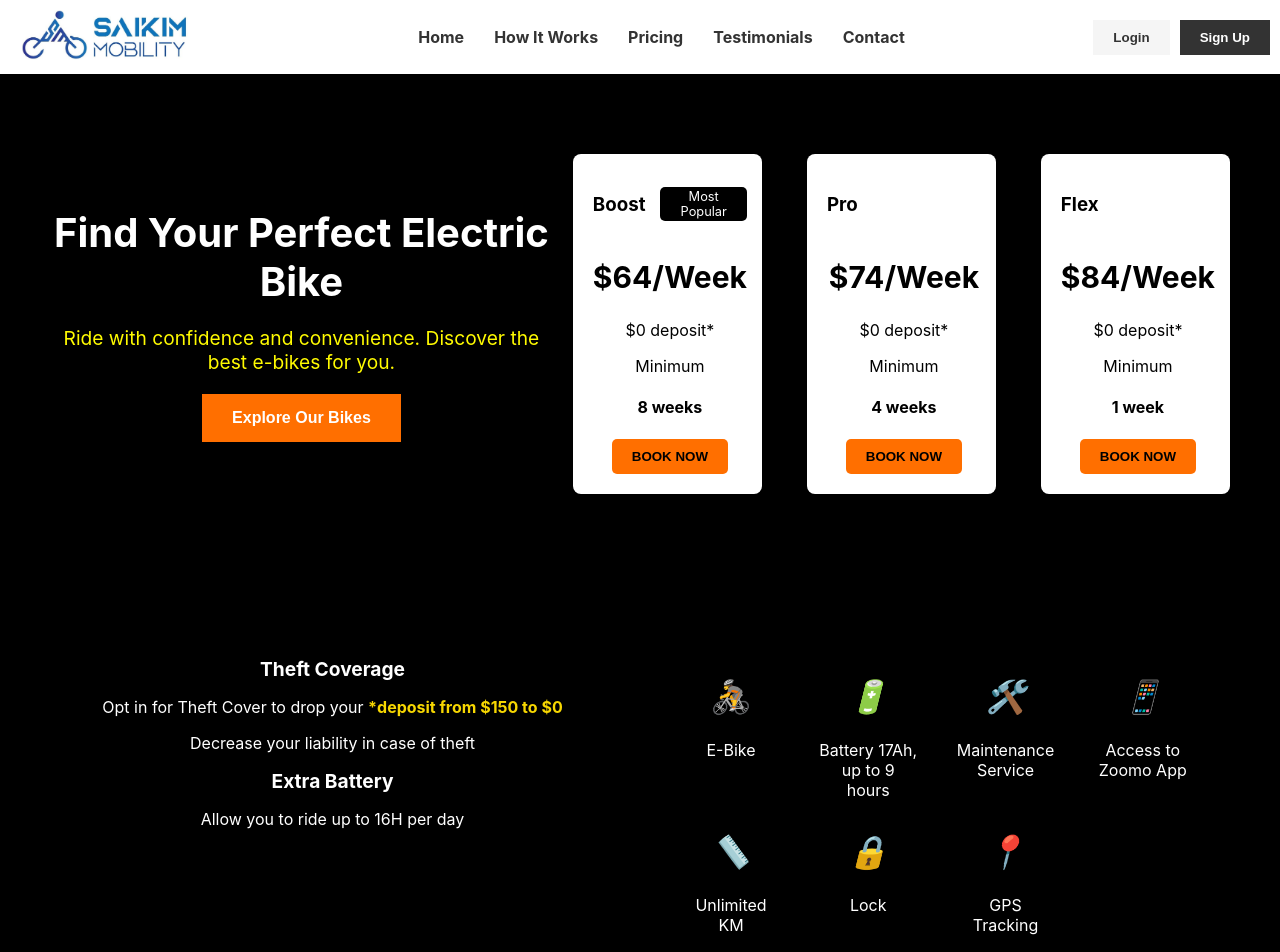
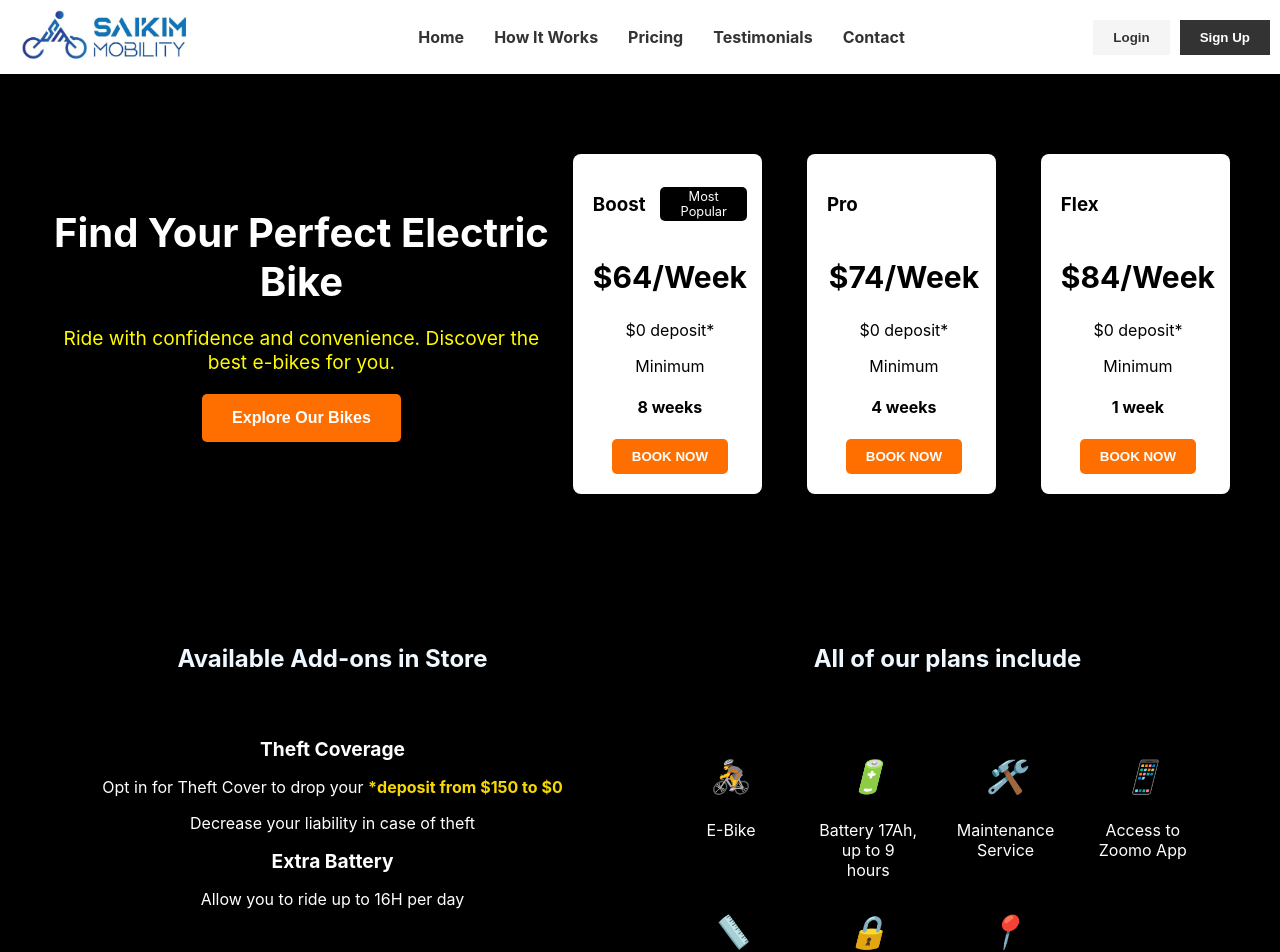
Before and after one commit to ingenuity8/bikeriding, a React (Create React App) app in the folder frontend/: page / in a window 1280 px wide. Shown: the top 952 px of the page. Built offline with nearby package versions, Linux system fonts and the light colour scheme.

Commit message:
css in faq

```diff
--- a/frontend/src/components/FAQ.css
+++ b/frontend/src/components/FAQ.css
@@ -23,7 +23,7 @@
 }
 
 .faq-item.active {
-    background-color: #fff000; /* Yellow background for active item */
+    background-color: #f7f2ac; /* Yellow background for active item */
 }
 
 .faq-question {
@@ -35,8 +35,7 @@
 }
 
 .faq-arrow {
-    font-size: 20px;
-    font-weight: bold;
+    font-size: 15px;
 }
 
 .faq-answer {
--- a/frontend/src/components/Features2.css
+++ b/frontend/src/components/Features2.css
@@ -27,6 +27,7 @@
   .addons-column h2, .plans-column h2 {
     font-size: 1.5rem;
     margin-bottom: 4rem;
+    color: aliceblue;
   }
 
   .addon-item {
--- a/frontend/src/components/Hero.css
+++ b/frontend/src/components/Hero.css
@@ -38,6 +38,7 @@
     background-color: #ff6f00;
     color: #fff;
     border: none;
+    border-radius: 5px;
     cursor: pointer;
     font-size: 1em;
     font-weight: bold;
@@ -105,7 +106,7 @@
 
 .card-footer button {
     background-color: #ff6f00;
-    color: #000;
+    color: #ffffff;
     border: none;
     padding: 10px 20px;
     border-radius: 5px;
@@ -118,7 +119,7 @@
     justify-content: space-between;
     gap: 50px;
     width: 100%;
-    padding: 0px 0;
+    padding: 80px 0;
 }
 
 .addons-column, .plans-column {
```
